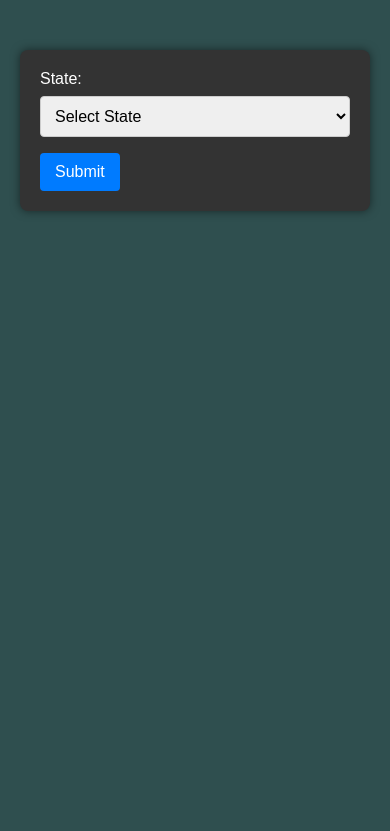
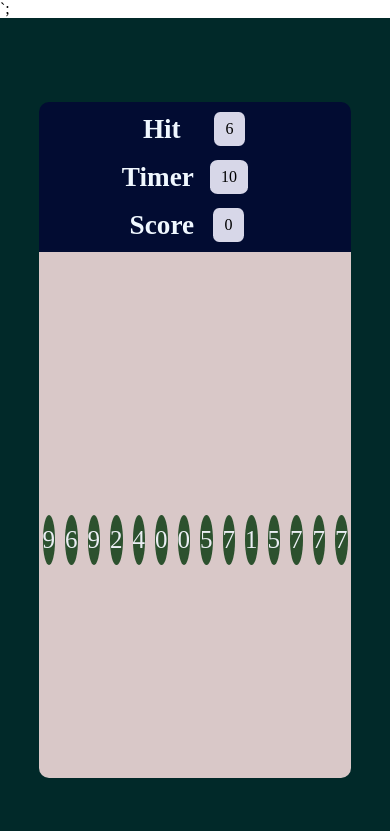
Before and after one commit to Prashthegeek/Bubble-Game, a plain HTML site: page index.html in a window 390 px wide. Drawn offline with Linux system fonts and the light colour scheme.

Commit message:
Initial commit with HTML, CSS, JS files

```diff
--- a/index.html
+++ b/index.html
@@ -1,140 +1,40 @@
 <!DOCTYPE html>
 <html lang="en">
 <head>
-  <meta charset="UTF-8">
-  <meta name="viewport" content="width=device-width, initial-scale=1.0">
-  <title>Electricity Payment Form</title>
-  <style>
+    <meta charset="UTF-8">
+    <meta name="viewport" content="width=device-width, initial-scale=1.0">
+    <title>Document</title>
+    <link rel="stylesheet" href="style.css">
 
-body {
-    font-family: Arial, sans-serif;
-    margin: 20px;
-    margin-top: 50px;
-    padding: 0;
-    background-color:#2F4F4F;
-  }
+    </div>`;
+</head>
+<body>
+    <div id="main">
+        <div id="panel">
+            <div id="panel-top">
+                <div class="score">
+                    <h2>Hit</h2>
+                    <div id = "hit" class="score-box" >0</div>
+                </div>
+                <div  class="score">
+                    <h2>Timer</h2>
+                    <div id="timer" class="score-box">60</div>
+                </div>
+                <div class="score">
+                    <h2>Score</h2>
+                    <div id="scrBox" class="score-box">0</div>
+                </div>
+            </div>
+            <div id="panel-btm">
 
-  form {
-    max-width: 400px;
-    margin: 0 auto;
-    background-color:#333;
-    color:  #fff;
-    padding: 20px;
-    border-radius: 8px;
-    box-shadow: 0 0 10px rgba(0, 0, 0, 0.5);
-  }
-
-  label {
-    display: block;
-    margin-bottom: 8px;
-  }
-
-  select,
-  input {
-    width: 100%;
-    padding: 10px;
-    margin-bottom: 16px;
-    box-sizing: border-box;
-    border: 1px solid #ccc;
-    border-radius: 4px;
-    font-size: 16px;
-  }
-
-  button {
-    background-color: #007BFF;
-    color: #fff;
-    padding: 10px 15px;
-    border: none;
-    border-radius: 4px;
-    cursor: pointer;
-    font-size: 16px;
-  }
-
-  button:hover {
-    background-color: #0056b3;
-  }
-
-  @media (max-width: 600px) {
-    form {
-      max-width: 100%; /* Adjust to fit smaller screens */
-    }
-  }
+            </div>
 
 
-  </style>
-</head>
-<body>
-  <form id="electricityForm">
-    <label for="state">State:</label>
-    <select id="state" onchange="handleStateChange()">
-      <option value="">Select State</option>
-      <!-- other Options will be dynamically added here using js -->
-    </select>
-
-    <div id="electricityBoardContainer" style="display:none;">
-      <label for="electricityBoard">Electricity Board:</label>
-      <input type="text" id="electricityBoard" onchange="handleElectricityBoardChange()">
+        </div>
     </div>
-
-    <div id="consumerIdContainer" style="display:none;">
-      <label for="consumerId">Consumer ID:</label>
-      <input type="text" id="consumerId">
-    </div>
-
-    <div id="phoneNumberContainer" style="display:none;">
-      <label for="phoneNumber">Phone Number:</label>
-      <input type="text" id="phoneNumber">
-    </div>
-
-    <button type="submit">Submit</button>
-  </form>
-
-  <script>
-    // Your JavaScript logic goes here
-    document.addEventListener("DOMContentLoaded", function() {
-      // Fetch state data from your custom API
-      fetch('http://localhost:3000/states.json')
-        .then(response => response.json())
-        .then(data => {
-          const stateDropdown = document.getElementById('state');
-
-          // Populate the dropdown with state names
-          data.states.forEach(state => {
-            const option = document.createElement('option');
-            option.value = state;
-            option.textContent = state;
-            stateDropdown.appendChild(option);
-          });
-        })
-        .catch(error => console.error('Error fetching state data:', error));
-    });
-
-    function handleStateChange() {
-      // Logic to show/hide electricity board input based on state selection
-      const stateDropdown = document.getElementById('state');
-      const electricityBoardContainer = document.getElementById('electricityBoardContainer');
-
-      if (stateDropdown.value !== '') {
-        electricityBoardContainer.style.display = 'block';
-      } else {
-        electricityBoardContainer.style.display = 'none';
-      }
-    }
-
-    function handleElectricityBoardChange() {
-      // Logic to show/hide consumer ID and phone number inputs based on electricity board selection
-      const electricityBoardInput = document.getElementById('electricityBoard');
-      const consumerIdContainer = document.getElementById('consumerIdContainer');
-      const phoneNumberContainer = document.getElementById('phoneNumberContainer');
-
-      if (electricityBoardInput.value !== '') {
-        consumerIdContainer.style.display = 'block';
-        phoneNumberContainer.style.display = 'block';
-      } else {
-        consumerIdContainer.style.display = 'none';
-        phoneNumberContainer.style.display = 'none';
-      }
-    }
-  </script>
+    	<!-- document.querySelector("#panel-btm").innerHTML=`<div id="gmo">
+        <h1>Game Over</h1>
+        <button id="btn">Play again</button> -->
+    <script src="script.js"></script>
 </body>
 </html>
--- a/public/states.json
+++ /dev/null
@@ -1,32 +0,0 @@
-{
-    "states": [
-      "Andhra Pradesh",
-      "Arunachal Pradesh",
-      "Assam",
-      "Bihar",
-      "Chhattisgarh",
-      "Goa",
-      "Gujarat",
-      "Haryana",
-      "Himachal Pradesh",
-      "Jharkhand",
-      "Karnataka",
-      "Kerala",
-      "Madhya Pradesh",
-      "Maharashtra",
-      "Manipur",
-      "Meghalaya",
-      "Mizoram",
-      "Nagaland",
-      "Odisha",
-      "Punjab",
-      "Rajasthan",
-      "Sikkim",
-      "Tamil Nadu",
-      "Telangana",
-      "Tripura",
-      "Uttar Pradesh",
-      "Uttarakhand",
-      "West Bengal"
-    ]
-  }
--- /dev/null
+++ b/script.js
@@ -0,0 +1,77 @@
+//global variables
+let score=0;
+let hitrn=0;
+function makeButton(){
+    let clutter=``;
+    for(let i=0;i<160;i++){
+        let rn = Math.floor(Math.random()*10);
+        clutter += `<div class="bubble">${rn}</div>`
+    }
+    document.getElementById('panel-btm').innerHTML=clutter;
+}
+
+function hit(){
+    hitrn = Math.floor(Math.random()*10);
+    document.getElementById('hit').innerHTML=hitrn;
+
+}
+function runTimer(){
+    let time=15;
+    const timer=setInterval(function(){
+        if(time>0){
+            time--;
+            document.getElementById('timer').innerHTML=time;
+        }else{
+            clearInterval(timer);
+            document.getElementById('panel-btm').innerHTML=`<div id="gmo">
+                                                            <h1>Game Over</h1>
+                                                            <button id="btn">Play again</button>
+                                                            </div>`
+
+        }
+    },1000)
+}
+makeButton();
+hit();
+runTimer();
+
+
+function increaseScr(){
+    score+=10;
+}
+function decreaseScr(){
+    score-=10;
+}
+
+document.getElementById('panel-btm').addEventListener('click',(e)=>{
+    let hitEle = Number(e.target.innerHTML);
+    if(hitEle===hitrn){
+        increaseScr();
+        document.getElementById('scrBox').innerHTML=score;
+        makeButton();
+        hit();
+    }else if(hitEle>hitrn || hitEle<hitrn){
+        decreaseScr(); // <<<<------
+        document.getElementById('scrBox').innerHTML=score; // <<<<-----
+        makeButton();
+        hit();
+    }
+})
+
+//Restart
+console.log(
+    document.getElementById('btn'));
+
+setTimeout(()=>{
+    //For check
+    console.log(document.getElementById('btn'));
+    document.getElementById('btn').addEventListener('click',function(e){ //Added event
+        console.log(e.target.innerHTML+'  clicked!!!!');
+        makeButton();
+        hit();
+        runTimer();
+        score=0;
+        document.getElementById('scrBox').innerHTML=score;
+    })
+
+},16000)  //after 16 sec, code inside setTimeOut will work
--- /dev/null
+++ b/style.css
@@ -0,0 +1,206 @@
+*{
+    box-sizing: border-box;
+    padding: 0;
+    margin: 0;
+    font-family: 'Gilroy';
+}
+html,body{
+    width: 100%;
+    height: 100%;
+
+}
+
+#main{
+    display: flex;
+    align-items: center;
+    justify-content: center;
+    background-color: rgb(1, 41, 41);
+    height: 100%;
+    width: 100%;
+}
+#panel{
+    background-color: azure;
+    height: 80%;
+    width: 80%;
+    border-radius: 10px;
+    overflow: hidden;
+}
+#panel-top{
+    padding: 0 15%;
+    display: flex;
+    align-items: center;
+    justify-content: space-between;
+    background-color: rgb(2, 12, 50);
+
+    width: 100%;
+    height: 100px;
+
+    color:aliceblue
+}
+.score{
+
+    display: flex;
+    gap:1.5rem;
+    align-items: center;
+}
+.score-box{
+    color: #000;
+    font-size: 2rem;
+    background-color: rgb(215, 215, 232);
+    padding: 1rem 2rem;
+    border-radius:20%;
+
+
+}
+
+.score h2{
+    font-size: 2.71rem;
+}
+
+#panel-btm{
+    display: flex;
+    justify-content: center;
+    align-items: center;
+    flex:wrap;
+    gap: 10px;
+    width: 100%;
+    height: calc(100% - 100px);
+    background-color: rgb(217, 200, 200);
+    padding: 20px;
+
+}
+
+.bubble{
+    display:flex;
+    align-items: center;
+    justify-content: center;
+    width: 50px;
+    height: 50px;
+    background-color: rgb(1, 52, 8);
+    opacity: 0.8;
+    border-radius: 50%;
+    font-size: 25px;
+    color: aliceblue;
+}
+
+.bubble:hover{
+    background-color: rgb(144, 172, 3);
+    cursor: pointer;
+}
+#gmo{
+    position: absolute;
+    z-index: 100;
+    display: flex;
+    align-items: center;
+    justify-content: center;
+    flex-direction: column;
+
+}
+#gmo h1{
+    font-size: 100px;
+    font-weight: 700;
+    color: rgb(219, 19, 12);
+    text-shadow: rgb(41, 72, 2) 1px 0 20px;;
+
+}
+#gmo button{
+    padding: 1rem 2.7rem;
+    margin-top: 3rem;
+    /* height: 2.2rem;
+    width: 3rem; */
+    font-weight: 700;
+    background-color: rgb(2, 12, 50);
+    color:floralwhite;
+    border-radius: 1rem;
+
+}
+#gmo button:hover{
+
+    background-color: rgb(7, 30, 120);;
+    color:floralwhite;
+}
+.hidden{
+    visibility: hidden;
+}
+
+@media(max-width:1108px){
+    #panel{
+        background-color: rgb(217, 200, 200);
+        overflow: scroll;
+    }
+    #panel-top{
+        padding:0 2rem;
+
+    }
+    .score{
+
+
+        gap:1rem;
+
+    }
+    .score-box{
+        color: #000;
+        font-size: 1rem;
+        background-color: rgb(215, 215, 232);
+        padding: 0.5rem 0.7rem;
+        border-radius:20%;
+        margin-right: 20px;
+    }
+    .score h2{
+        font-size: 1.7rem;
+    }
+    #gmo{
+
+        display: flex;
+        align-items: center;
+        justify-content: center;
+        flex-direction: column;
+    }
+    #gmo h1{
+        font-size: 60px;
+        font-weight: 700;
+        color: rgb(219, 19, 12);
+        text-shadow: rgb(41, 72, 2) 1px 0 20px;;
+
+    }
+    #gmo button{
+        padding: 1rem 2.7rem;
+        margin-top: 3rem;
+        /* height: 2.2rem;
+        width: 3rem; */
+        font-weight: 700;
+        background-color: rgb(2, 12, 50);
+        color:floralwhite;
+        border-radius: 1rem;
+
+    }
+    #gmo button:hover{
+        background-color: rgb(7, 30, 120);;
+        color:floralwhite;
+    }
+
+}
+
+@media(max-width:526px){
+    #panel{
+        background-color: rgb(217, 200, 200);
+        overflow: scroll;
+    }
+    #panel-top{
+        height: 150px;
+        padding: 10px;
+        flex-direction: column;
+        text-align: center;
+    }
+    #hit{
+        position: relative;
+        left: 1.1rem;
+    }
+    #scrBox{
+        position: relative;
+        left: 0.2rem;
+    }
+    #gmo h1{
+        font-size:2.25rem;
+    }
+}
```
Also changed, not shown: index.js (deleted, +0 -20 lines), 2 other files.
